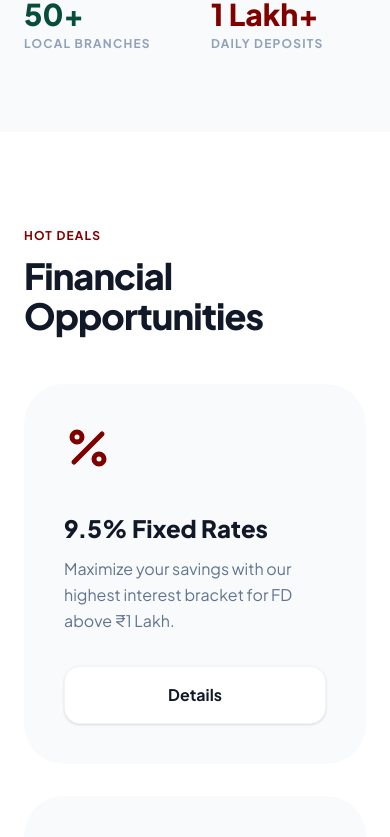
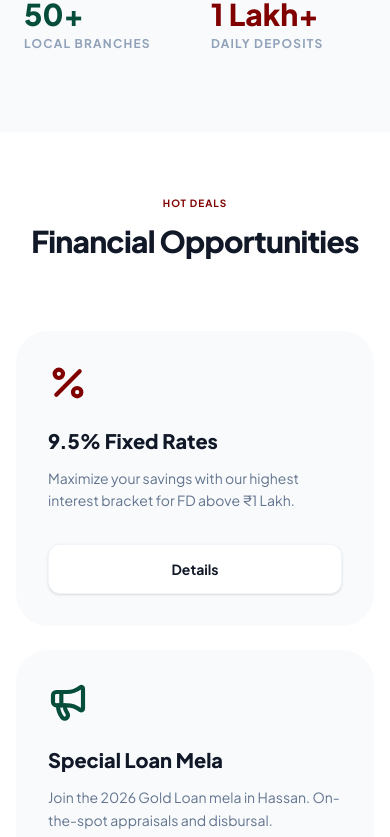
Before and after one commit to krishnakolpte/Ashwatthama.com, a Next.js app: page /en in a window 390 px wide. Shown: the part 980-1817 px from the top of the page. Built offline with nearby package versions, Linux system fonts and the light colour scheme; a web font is replaced by a local one.

Commit message:
feat: add animated stats grid with full localization

```diff
--- a/src/components/Opportunities.tsx
+++ b/src/components/Opportunities.tsx
@@ -35,41 +35,51 @@ export default async function Opportunities() {
 	];
 
 	return (
-		<section className="py-24 bg-white relative">
-			<div className="max-w-7xl mx-auto px-6 lg:px-10">
-				<div className="flex items-end justify-between mb-12">
-					<div>
-						<span className="text-primary font-bold tracking-widest uppercase text-xs block mb-3">
+		<section className="py-16 md:py-24 bg-white relative overflow-hidden">
+			<div className="max-w-7xl mx-auto px-4 sm:px-6 lg:px-10">
+				{/* Header: Centered on mobile, Left-aligned on desktop */}
+				<div className="flex flex-col md:flex-row items-center md:items-end justify-between mb-12 text-center md:text-left">
+					<div className="mb-6 md:mb-0">
+						<span className="text-primary font-bold tracking-widest uppercase text-[10px] sm:text-xs block mb-3">
 							{t("badge")}
 						</span>
-						<h2 className="text-4xl font-black text-brand-black tracking-tight font-kannada">
+						<h2 className="text-3xl sm:text-4xl font-black text-brand-black tracking-tight font-kannada">
 							{t("title")}
 						</h2>
 					</div>
-					<div className="hidden md:flex gap-2">
+					{/* Decorative lines: Hidden on mobile to save space */}
+					<div className="hidden md:flex gap-2 mb-2">
 						<div className="h-1 w-12 bg-primary rounded-full" />
 						<div className="h-1 w-6 bg-slate-100 rounded-full" />
 					</div>
 				</div>
 
-				<div className="grid grid-cols-1 md:grid-cols-3 gap-8">
+				{/* Grid: 1 column on mobile, 2 on tablet, 3 on desktop */}
+				<div className="grid grid-cols-1 sm:grid-cols-2 lg:grid-cols-3 gap-6 md:gap-8">
 					{cards.map((card, index) => (
 						<div
 							key={index}
-							className={`group relative overflow-hidden rounded-[2.5rem] bg-slate-50 p-10 transition-all ${card.colorClass} hover:shadow-2xl ${card.shadowClass}`}
+							className={`group relative flex flex-col overflow-hidden rounded-4xl md:rounded-[2.5rem] bg-slate-50 p-8 md:p-10 transition-all ${card.colorClass} hover:shadow-2xl ${card.shadowClass}`}
 						>
 							<div
-								className={`mb-10 ${card.iconClass} group-hover:text-white transition-colors`}
+								className={`mb-6 md:mb-10 ${card.iconClass} group-hover:text-white transition-colors`}
 							>
-								<card.icon size={48} strokeWidth={2.5} />
+								{/* Adjusted icon size for mobile responsiveness */}
+								<card.icon
+									className="size-10 md:size-12"
+									strokeWidth={2.5}
+								/>
 							</div>
-							<h3 className="text-2xl font-black mb-3 group-hover:text-white transition-colors font-kannada">
+
+							<h3 className="text-xl md:text-2xl font-black mb-3 group-hover:text-white transition-colors font-kannada">
 								{card.title}
 							</h3>
-							<p className="text-slate-500 group-hover:text-white/80 transition-colors mb-8 leading-relaxed font-kannada">
+
+							<p className="text-sm md:text-base text-slate-500 group-hover:text-white/80 transition-colors mb-8 leading-relaxed font-kannada grow">
 								{card.desc}
 							</p>
-							<button className="w-full py-4 bg-white text-brand-black font-bold rounded-2xl shadow-sm border border-slate-100 group-hover:border-transparent cursor-pointer active:scale-95 transition-transform font-kannada">
+
+							<button className="w-full py-3.5 md:py-4 bg-white text-brand-black font-bold rounded-xl md:rounded-2xl shadow-sm border border-slate-100 group-hover:border-transparent cursor-pointer active:scale-95 transition-all font-kannada text-sm md:text-base">
 								{card.btn}
 							</button>
 						</div>
```
